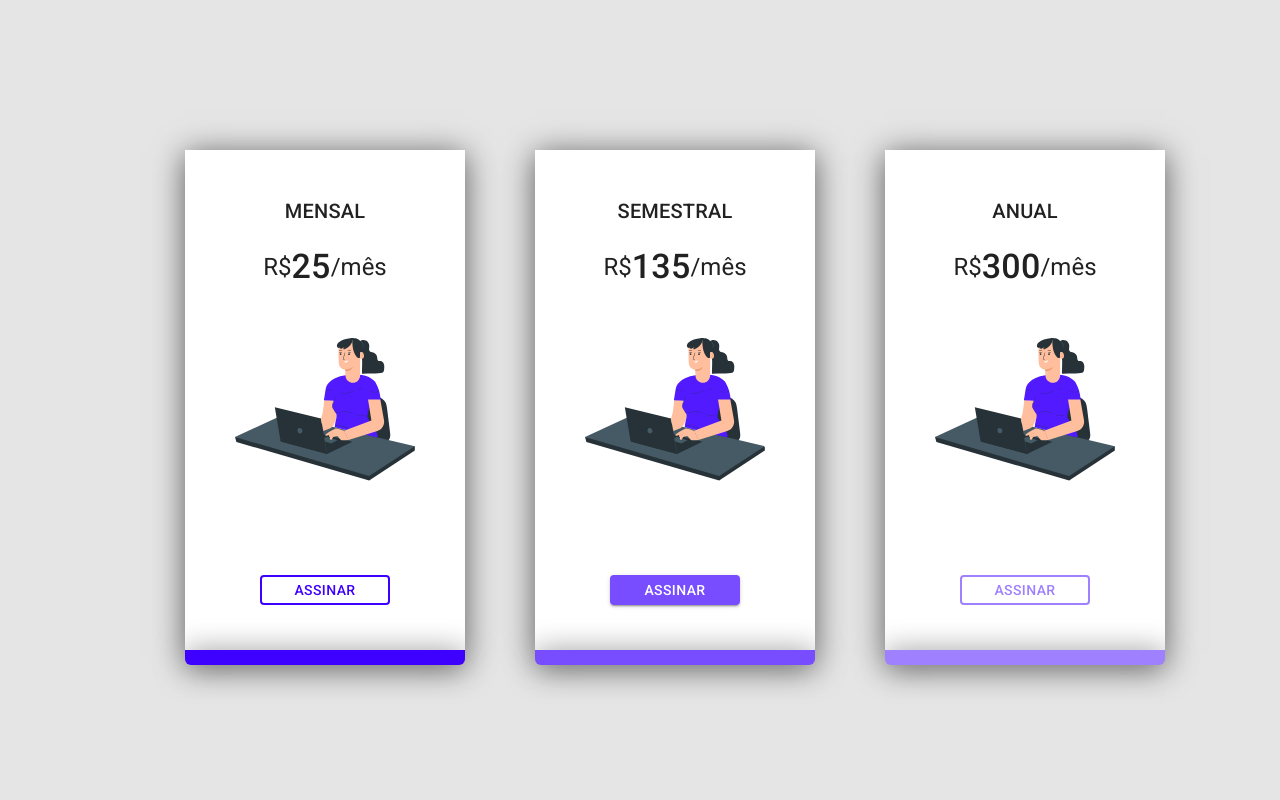
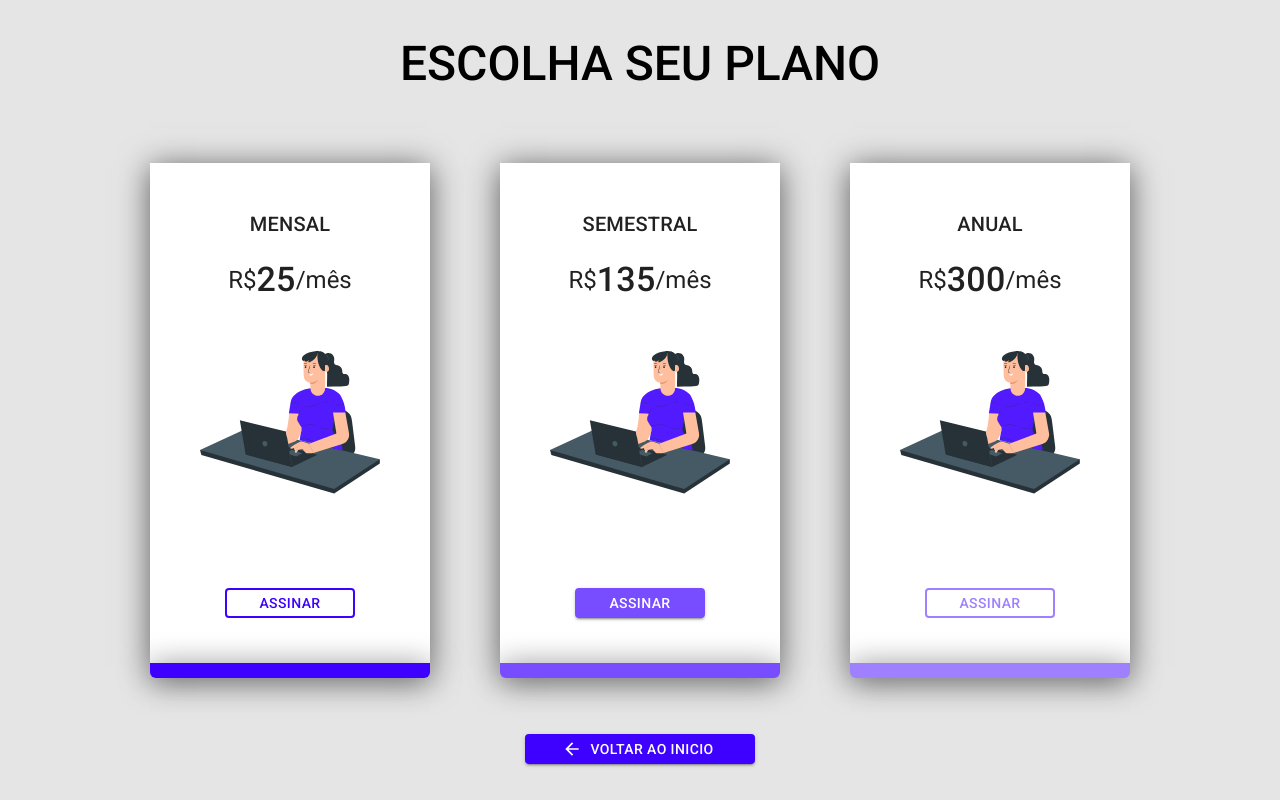
Before and after one commit to ogabrielalves/sollute-react-v2, a React (Vite) app: page / in a window 1280 px wide. Built offline with nearby package versions, Linux system fonts and the light colour scheme.

Commit message:
Criação de botão de retorno

```diff
--- a/package.json
+++ b/package.json
@@ -11,6 +11,7 @@
   "dependencies": {
     "@emotion/react": "^11.10.0",
     "@emotion/styled": "^11.10.0",
+    "@mui/icons-material": "^5.8.4",
     "@mui/material": "^5.9.3",
     "react": "^18.2.0",
     "react-css-modules": "^4.7.11",
--- a/src/components/PriceCard/index.tsx
+++ b/src/components/PriceCard/index.tsx
@@ -2,7 +2,6 @@
 import Card from '@mui/material/Card';
 import CardActions from '@mui/material/CardActions';
 import CardContent from '@mui/material/CardContent';
-import CardMedia from '@mui/material/CardMedia';
 import Button from '@mui/material/Button';
 import Typography from '@mui/material/Typography';
 
--- a/src/pages/Price/Price.module.scss
+++ b/src/pages/Price/Price.module.scss
@@ -2,14 +2,15 @@
     background-color: #E5E5E5;
     height: 100vh;
     display: flex;
+    flex-direction: column;
     align-items: center;
-    justify-content: center;
+    justify-content: space-around;
 }
 
 .boxPrice {
     display: flex;
 }
 
-.priceCard {
-    margin-left: 70px;
+.priceCardCenter {
+    margin: 0 70px;
 }
--- a/src/pages/Price/index.tsx
+++ b/src/pages/Price/index.tsx
@@ -1,10 +1,20 @@
 import style from './Price.module.scss';
+
 import PriceCard from '../../components/PriceCard';
 import PictureMonthly from '../../assets/img/PictureMonthly.svg';
+import Typography from '@mui/material/Typography';
+import Button from '@mui/material/Button';
+
+import ArrowBackIcon from '@mui/icons-material/ArrowBack';
+
 
 function Price() {
     return (
         <div className={style.background}>
+            <Typography variant="h3" sx={{ fontWeight: '500' }}>
+                ESCOLHA SEU PLANO
+            </Typography>
+
             <div className={style.boxPrice}>
                 <div className={style.priceCard}>
                     <PriceCard
@@ -15,11 +25,11 @@
                         variantButton='outlined'
                         backgroundColor='transparent'
                         borderColor='#3E00FF'
-                        colorText= '#3E00FF'
+                        colorText='#3E00FF'
                     />
                 </div>
 
-                <div className={style.priceCard}>
+                <div className={style.priceCardCenter}>
                     <PriceCard
                         typePlan='SEMESTRAL'
                         pricePlan={135}
@@ -28,7 +38,7 @@
                         variantButton='contained'
                         backgroundColor='#784DFF'
                         borderColor='#784DFF'
-                        colorText= '#fff'
+                        colorText='#fff'
                     />
                 </div>
 
@@ -41,10 +51,13 @@
                         variantButton='outlined'
                         backgroundColor='transparent'
                         borderColor='#9F80FF'
-                        colorText= '#9F80FF'
+                        colorText='#9F80FF'
                     />
                 </div>
             </div>
+            <Button variant="contained" startIcon={<ArrowBackIcon/>} sx={{backgroundColor: '#3E00FF', height:30, width:230}}>
+                VOLTAR AO INICIO
+            </Button>
         </div>
     );
 }
```
Also changed, not shown: 1 other file (tests, documents, lock files or other folders).
